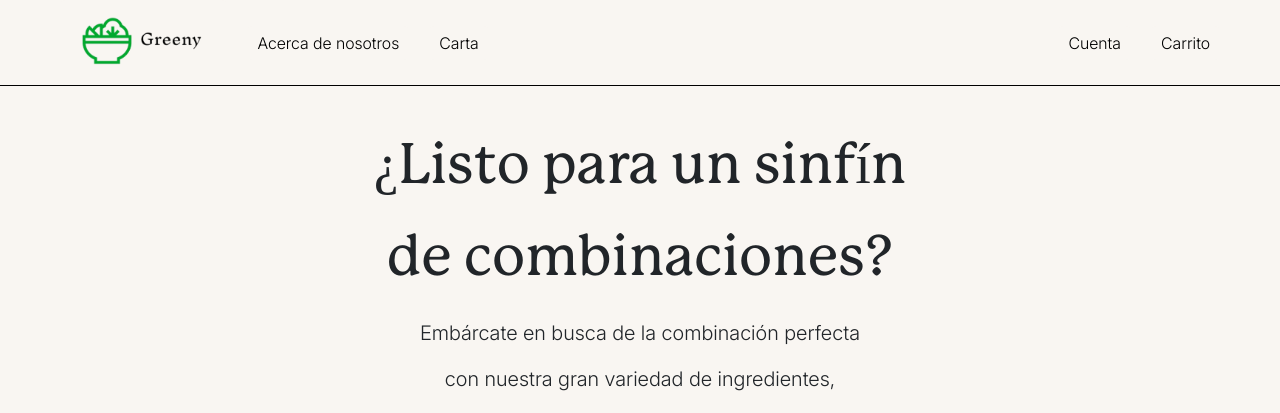
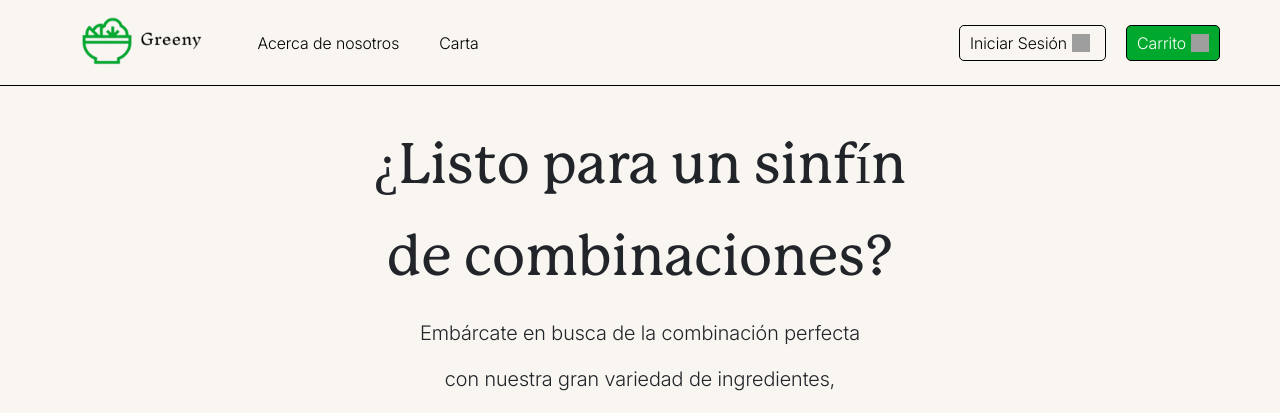
Before and after one commit to DanielLS-Dev-IBF/proyecto1, a PHP site: page /DAW2/ in a window 1280 px wide. Shown: the top 413 px of the page. Run offline with PHP 8.4, Linux system fonts and the light colour scheme; grey boxes are pictures that could not be loaded.

Commit message:
Commit 09 Topbar Cuenta/Carrito

```diff
--- a/controllers/usuarioController.php
+++ b/controllers/usuarioController.php
@@ -161,7 +161,7 @@ class UsuarioController {
         session_start();
         session_unset();
         session_destroy();
-        header('Location: index.php?controller=usuario&action=login');
+        header('Location: index.php?controller=Producto&action=index');
         exit();
     }
 
--- a/css/Greeny.css
+++ b/css/Greeny.css
@@ -21,11 +21,18 @@
 
 /* CSS generales */
 * {
-  background-color: var(--secondary-color) !important;
   text-align: center;
   margin: 0;
   padding: 0;
   box-sizing: border-box;
+}
+
+/* Fondo global solo para el body y contenedores principales */
+body,
+main,
+footer,
+header {
+  background-color: var(--secondary-color) !important;
 }
 
 html,
@@ -41,15 +48,17 @@ main {
 }
 
 footer {
-  background-color: var(--secondary-color, #f9f6f2);
+  background-color: var(--secondary-color);
   padding: 20px;
   text-align: center;
   border-top: 1px solid black;
 }
 
 body {
+  background-color: var(--secondary-color);
   margin: 0;
   padding: 0;
+  height: 100%;
 }
 
 html {
@@ -152,7 +161,7 @@ button {
 
 #barra_superior a:hover,
 #barra_superior button:hover {
-  background-color: #ffffff !important;
+  background-color: #ffffff;
   color: #000000;
 }
 
@@ -175,30 +184,79 @@ a#logo:hover {
   cursor: pointer;
 }
 
-/* Menú desplegable */
+/* Estilos del botón cuenta con icono */
+.icono-cuenta {
+  width: 20px;
+  height: 20px;
+  margin-right: 5px;
+  vertical-align: middle;
+}
+
+.dropdown {
+  position: relative;
+  display: inline-block;
+}
+
+.dropdown-toggle {
+  display: flex;
+  align-items: center;
+  color: #000;
+  text-decoration: none;
+  font-size: var(--font-size-medium);
+  padding: 5px 10px;
+  cursor: pointer;
+  transition: background-color 0.3s ease;
+}
+
+.dropdown-toggle:hover {
+  background-color: #f8f8f8;
+  border-radius: 5px;
+}
+
 .dropdown-menu {
   display: none;
   position: absolute;
-  top: 80px; /* Aparece debajo de la barra superior */
-  left: 0;
-  width: 100%;
+  top: 100%;
+  right: 0;
   background-color: var(--secondary-color);
+  box-shadow: 0 4px 6px rgba(0, 0, 0, 0.1);
+  border: 1px solid #ddd;
+  border-radius: 5px;
   z-index: 1000;
-  box-shadow: 0 4px 6px rgba(0, 0, 0, 0.1); /* Sombra para distinguirlo */
-  padding: 10px 0;
+  width: 150px;
+  text-align: left;
+}
+
+.dropdown-menu li {
+  list-style: none;
 }
 
 .dropdown-menu a {
   display: block;
-  padding: 10px 20px;
+  padding: 10px;
+  color: #000;
   text-decoration: none;
-  color: black;
-  text-align: left;
+  font-size: var(--font-size-medium);
+  transition: background-color 0.2s;
 }
 
 .dropdown-menu a:hover {
   background-color: var(--primary-color);
-  color: white;
+  color: #fff;
+}
+
+/* Mostrar menú desplegable cuando está activo */
+.dropdown-menu.active {
+  display: block;
+}
+
+.dropdown-toggle {
+  cursor: pointer;
+}
+
+/* Mostrar el menú cuando está activo */
+.dropdown-menu.active {
+  display: block;
 }
 
 /* Ajustes para pantallas pequeñas */
@@ -879,3 +937,78 @@ a#logo:hover {
     width: 20px; /* Reduce el tamaño de la flecha */
   }
 }
+
+/* Estilos del botón cuenta */
+.dropdown {
+  position: relative;
+}
+
+.dropdown-toggle {
+  display: flex;
+  align-items: center;
+  color: #000;
+  font-size: var(--font-size-medium);
+  text-decoration: none;
+  padding: 5px 10px;
+  cursor: pointer;
+  transition: background-color 0.3s ease;
+}
+
+.dropdown-toggle:hover {
+  background-color: #f8f8f8;
+  border-radius: 5px;
+}
+
+/* Eliminar flecha predeterminada */
+.dropdown-toggle::after {
+  content: none;
+}
+
+/* Menú desplegable */
+.dropdown-menu {
+  display: none;
+  position: absolute;
+  top: 100%;
+  right: 0;
+  background-color: var(--secondary-color);
+  box-shadow: 0 4px 6px rgba(0, 0, 0, 0.1);
+  border: 1px solid #ddd;
+  border-radius: 5px;
+  z-index: 1000;
+  width: 150px;
+}
+
+.dropdown-menu.active {
+  display: block;
+}
+
+.dropdown-menu li {
+  list-style: none;
+}
+
+.dropdown-menu a {
+  display: block;
+  padding: 10px;
+  color: #000;
+  text-decoration: none;
+  font-size: var(--font-size-medium);
+  transition: background-color 0.2s;
+}
+
+.dropdown-menu a:hover {
+  background-color: var(--primary-color);
+  color: #fff;
+}
+
+/* Menú hamburguesa */
+.menu-icon {
+  display: none;
+  font-size: 24px;
+  cursor: pointer;
+}
+
+@media (max-width: 768px) {
+  .menu-icon {
+    display: block;
+  }
+}
--- /dev/null
+++ b/css/Topbar.css
@@ -0,0 +1,75 @@
+/* Sobrescribir el fondo global para los botones específicos */
+
+/* Botón Cuenta */
+#boton_cuenta {
+  display: inline-flex;
+  align-items: center;
+  justify-content: center;
+  background-color: var(--secondary-color) !important; /* Fondo secundario */
+  color: #000 !important; /* Texto negro */
+  border: 1px solid black;
+  border-radius: 5px;
+  font-size: var(--font-size-medium);
+  padding: 6px 12px;
+  text-decoration: none;
+  transition: background-color 0.2s ease, transform 0.2s ease,
+    box-shadow 0.2s ease;
+  position: relative; /* Aislar estilos */
+  z-index: 10;
+}
+
+#boton_cuenta:hover,
+#boton_cuenta:focus {
+  background-color: var(
+    --secondary-color
+  ) !important; /* Forzar el color secundario */
+  color: #000 !important; /* Texto negro */
+  transform: translateY(-3px);
+  box-shadow: 5px 5px 0px 0px black;
+}
+
+#boton_cuenta img {
+  width: 18px;
+  height: 18px;
+  margin-left: 5px;
+  fill: currentColor !important; /* Asegurar que el icono tome el color del texto */
+}
+
+/* Botón Carrito */
+#boton_carrito {
+  display: inline-flex;
+  align-items: center;
+  justify-content: center;
+  background-color: var(--primary-color) !important; /* Fondo primario */
+  color: #ffffff !important; /* Texto blanco */
+  border: 1px solid black;
+  border-radius: 5px;
+  font-size: var(--font-size-medium);
+  padding: 6px 12px;
+  text-decoration: none;
+  transition: background-color 0.2s ease, transform 0.2s ease,
+    box-shadow 0.2s ease;
+  position: relative; /* Aislar estilos */
+  z-index: 10;
+}
+
+#boton_carrito:hover,
+#boton_carrito:focus {
+  background-color: var(
+    --primary-color
+  ) !important; /* Forzar el color primario */
+  color: #ffffff !important; /* Texto blanco */
+  transform: translateY(-3px);
+  box-shadow: 5px 5px 0px 0px black;
+}
+
+#boton_carrito img {
+  width: 18px;
+  height: 18px;
+  margin-left: 5px;
+  fill: #ffffff !important; /* Asegurar que el icono permanezca blanco */
+}
+
+#menu_cuenta {
+  border: 1px solid black;
+}
--- a/views/TopNav.php
+++ b/views/TopNav.php
@@ -1,47 +1,91 @@
+<link rel="stylesheet" href="css/Topbar.css">
 <!-- Barra superior -->
 <header class="sticky-top">
     <nav class="flex-container" id="barra_superior">
         <div id="flex-item-left">
             <!-- Logo -->
-             <a id="logo" href="?producto=Producto&action=index">
+            <a id="logo" href="?controller=Producto&action=index">
                 <img src="/DAW2/Proyecto1/img/Iconos/Greeny-Logo.png" alt="Logo Barra Superior" id="logo_topnav">
             </a>
 
             <!-- Redirecciones About us & Explorar -->
-            <a href="">Acerca de nosotros</a>
+            <a href="?controller=Producto&action=index">Acerca de nosotros</a>
             <a href="?controller=Producto&action=carta">Carta</a>
         </div>
-        <!-- Buscador y Botones de Cuenta y Carrito -->
+
+        <!-- Botón Cuenta con menú desplegable -->
         <div id="flex-item-right">
-            <a name="boton_cuenta">Cuenta</a>
-            <a href="?controller=carrito&action=index" name="boton_carrito">Carrito</a>
+            <div class="dropdown">
+                <?php if (isset($_SESSION['id_usuario'])): ?>
+                    <!-- Botón Cuenta -->
+                    <div id="boton_cuenta" id="boton_cuenta">
+                        Mi Cuenta
+                        <img src="/DAW2/Proyecto1/img/Iconos/user-black.svg" alt="Icono Usuario">
+                    </div>
+                    <ul class="dropdown-menu" id="menu_cuenta">
+                        <li><a href="?controller=usuario&action=show">Ver cuenta</a></li>
+                        <li><a href="?controller=usuario&action=logout">Cerrar sesión</a></li>
+                    </ul>
+                <?php else: ?>
+                    <a href="?controller=usuario&action=login" id="boton_cuenta">
+                        Iniciar Sesión
+                        <img src="/DAW2/Proyecto1/img/Iconos/user-black.svg" alt="Icono Usuario" class="icono-cuenta">
+                    </a>
+                <?php endif; ?>
+            </div>
+
+            <!-- Botón Carrito -->
+            <a href="?controller=carrito&action=index" id="boton_carrito" name="boton_carrito">
+                Carrito
+                <img src="/DAW2/Proyecto1/img/Iconos/shopping-cart-white.svg" alt="Icono Carrito">
+            </a>
         </div>
-        <!-- Icono de menú para móviles -->
+
+        <!-- Icono de menú hamburguesa para móviles -->
         <div class="menu-icon" onclick="toggleMenu()">
-            &#9776; <!-- Ícono de hamburguesa -->
+            &#9776;
         </div>
     </nav>
 </header>
 
+
 <!-- Menú desplegable en móviles -->
 <div class="dropdown-menu" id="dropdown-menu">
-    <a href="?producto=Producto&action=index">Acerca de nosotros</a>
+    <a href="?controller=Producto&action=index">Acerca de nosotros</a>
     <a href="?controller=Producto&action=carta">Carta</a>
-    <a name="boton_cuenta">Cuenta</a>
-    <a href="?controller=carrito&action=index" name="boton_carrito">Carrito</a>
+    <?php if (isset($_SESSION['id_usuario'])): ?>
+        <a href="?controller=usuario&action=show">Ver cuenta</a>
+        <a href="?controller=usuario&action=logout">Cerrar sesión</a>
+    <?php else: ?>
+        <a href="?controller=usuario&action=login">Iniciar Sesión</a>
+    <?php endif; ?>
+    <a href="?controller=carrito&action=index">Carrito</a>
 </div>
+
+<!-- Script -->
 <script>
+document.addEventListener("DOMContentLoaded", function () {
+    const botonCuenta = document.getElementById("boton_cuenta");
+    const menuCuenta = document.getElementById("menu_cuenta");
+
+    // Mostrar/ocultar el menú desplegable
+    if (menuCuenta) {
+        botonCuenta.addEventListener("click", function (e) {
+            e.stopPropagation();
+            menuCuenta.classList.toggle("active");
+        });
+
+        document.addEventListener("click", function (e) {
+            if (!botonCuenta.contains(e.target) && !menuCuenta.contains(e.target)) {
+                menuCuenta.classList.remove("active");
+            }
+        });
+    }
+});
+
+// Menú hamburguesa
 function toggleMenu() {
-    const dropdownMenu = document.getElementById('dropdown-menu');
-    dropdownMenu.style.display = dropdownMenu.style.display === 'block' ? 'none' : 'block';
+    const dropdownMenu = document.getElementById("dropdown-menu");
+    dropdownMenu.style.display = dropdownMenu.style.display === "block" ? "none" : "block";
 }
-
-// Opcional: Cerrar el menú cuando se hace clic fuera de él
-window.onclick = function(event) {
-    const dropdownMenu = document.getElementById('dropdown-menu');
-    const menuIcon = document.querySelector('.menu-icon');
-    if (event.target !== dropdownMenu && event.target !== menuIcon && dropdownMenu.style.display === 'block') {
-        dropdownMenu.style.display = 'none';
-    }
-};
 </script>
--- a/views/user/login.php
+++ b/views/user/login.php
@@ -49,6 +49,9 @@
 
         <a href="index.php?controller=usuario&amp;action=register" class="text-decoration-none" style="font-size: 1rem;">
             ¿No tienes cuenta? <span class="text-primary">Regístrate</span>
+        </a>
+        <a href="index.php?controller=Producto&amp;action=index" class="text-decoration-none" style="font-size: 1rem;">
+            <span class="text-primary">Volver al inicio</span>
         </a>
     </div>
     <!-- SVG Derecha -->
```
